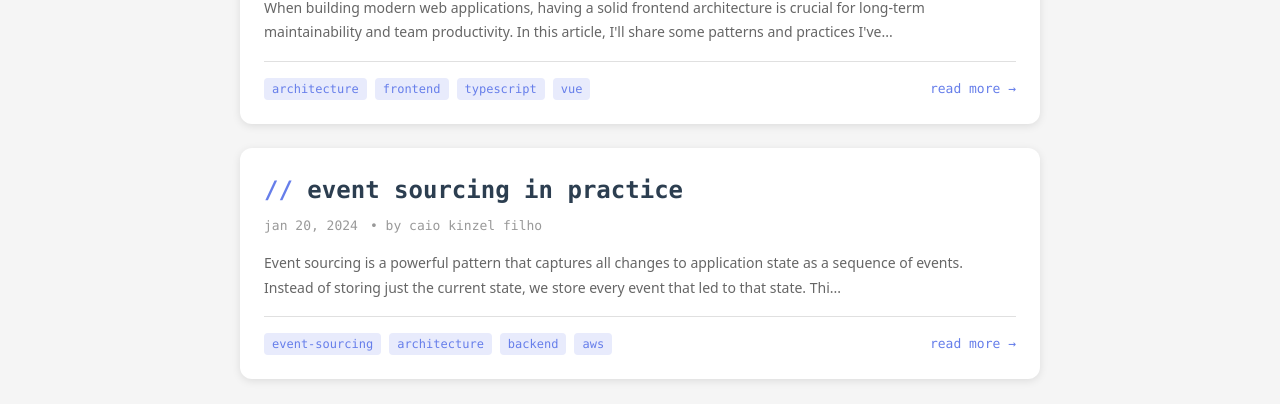
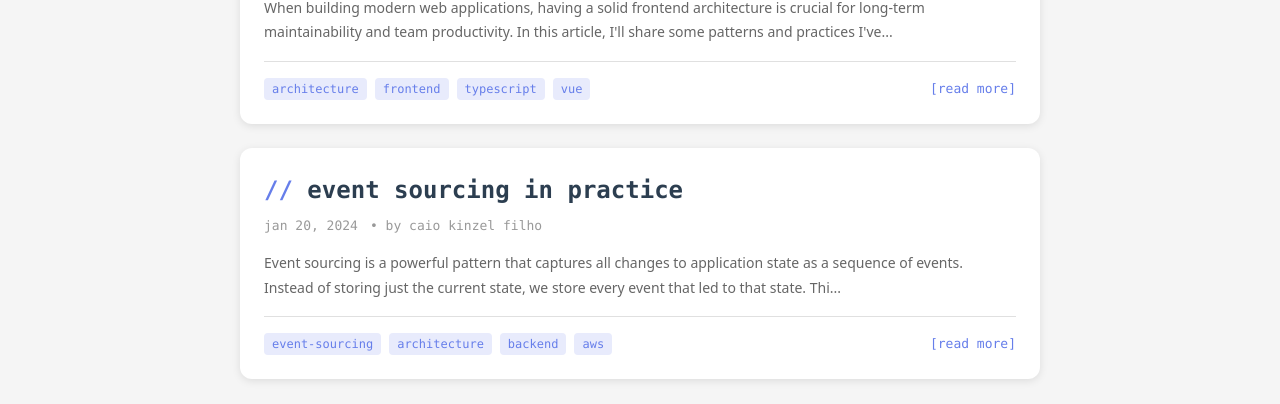
Before and after one commit to caiokf/homepage, a Vue app: page /articles in a window 1280 px wide. Shown: the part 288-692 px from the top of the page. Built offline with nearby package versions, Linux system fonts and the light colour scheme.

Commit message:
style(blog): navigation links

```diff
--- a/src/pages/ArticlePage.vue
+++ b/src/pages/ArticlePage.vue
@@ -2,7 +2,7 @@
   <div class="article-page">
     <div v-if="article" class="content">
       <header class="article-header">
-        <router-link to="/articles" class="back-link">← back to articles</router-link>
+        <router-link to="/articles" class="back-link">[back to articles]</router-link>
 
         <h1 class="article-title">{{ article.frontmatter.title }}</h1>
 
@@ -25,14 +25,14 @@
       <article class="article-content" v-html="article.html"></article>
 
       <footer class="article-footer">
-        <router-link to="/articles" class="back-link">← back to articles</router-link>
+        <router-link to="/articles" class="back-link">[back to articles]</router-link>
       </footer>
     </div>
 
     <div v-else class="not-found">
       <h1 class="page-title">article not found</h1>
       <p>The article you're looking for doesn't exist.</p>
-      <router-link to="/articles" class="back-link">← back to articles</router-link>
+      <router-link to="/articles" class="back-link">[back to articles]</router-link>
     </div>
   </div>
 </template>
--- a/src/pages/ArticlesPage.vue
+++ b/src/pages/ArticlesPage.vue
@@ -35,7 +35,7 @@
                   {{ tag }}
                 </span>
               </div>
-              <span class="read-more">read more →</span>
+              <span class="read-more">[read more]</span>
             </footer>
           </router-link>
         </article>
```
